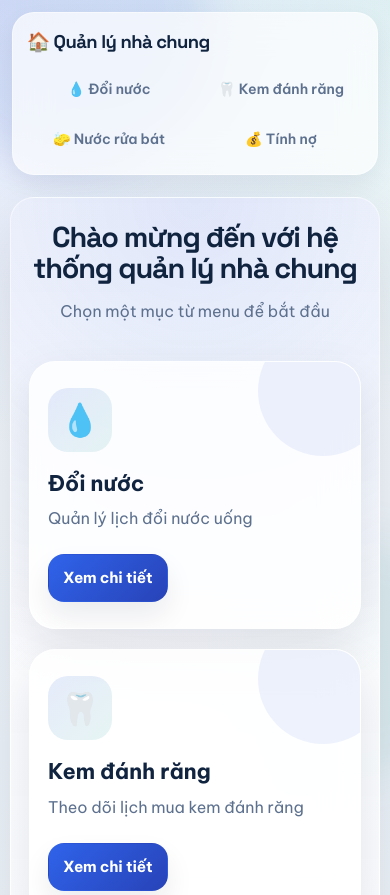
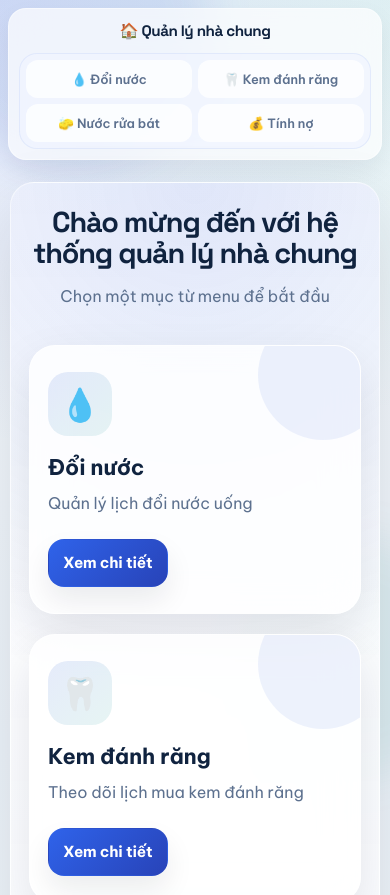
Before and after one commit to KyDung/QuanLiPhong, a website: page index.html in a window 390 px wide. Shown: the top 895 px of the page. Drawn offline with Linux system fonts and the light colour scheme.

Commit message:
Refine mobile nav and format debt amount inputs

```diff
--- a/styles.css
+++ b/styles.css
@@ -97,9 +97,7 @@ a {
 }
 
 header {
-  position: sticky;
-  top: 0;
-  z-index: 50;
+  position: relative;
   padding: 16px 16px 0;
 }
 
@@ -1177,6 +1175,10 @@ header {
 }
 
 @media (max-width: 640px) {
+  header {
+    padding: 10px 10px 0;
+  }
+
   .container,
   .debt-container {
     width: min(calc(100% - 20px), var(--container));
@@ -1185,19 +1187,30 @@ header {
   }
 
   .navbar {
-    gap: 12px;
+    gap: 10px;
+    padding: 12px;
+    border-radius: 20px;
   }
 
   .nav-brand {
     width: 100%;
   }
 
+  .nav-brand h2 {
+    font-size: 1rem;
+    text-align: center;
+  }
+
   .nav-menu {
     width: 100%;
     display: grid;
-    grid-template-columns: repeat(2, minmax(0, 1fr));
+    grid-template-columns: repeat(3, minmax(0, 1fr));
     justify-content: stretch;
-    gap: 8px;
+    gap: 6px;
+    padding: 6px;
+    border: 1px solid rgba(41, 86, 215, 0.08);
+    border-radius: 18px;
+    background: rgba(239, 244, 255, 0.7);
     overflow: visible;
   }
 
@@ -1208,17 +1221,19 @@ header {
   .nav-menu a {
     width: 100%;
     justify-content: center;
-    min-height: 42px;
-    padding: 8px 10px;
+    min-height: 38px;
+    padding: 7px 8px;
     white-space: normal;
     text-align: center;
-    line-height: 1.25;
-    font-size: 0.88rem;
-    border-radius: 14px;
+    line-height: 1.2;
+    font-size: 0.8rem;
+    border-radius: 12px;
+    box-shadow: none;
+    background: rgba(255, 255, 255, 0.78);
   }
 
   .nav-menu li:last-child:nth-child(odd) {
-    grid-column: 1 / -1;
+    grid-column: auto;
   }
 
   .welcome-section,
@@ -1276,6 +1291,23 @@ header {
 }
 
 @media (max-width: 440px) {
+  header {
+    padding: 8px 8px 0;
+  }
+
+  .navbar {
+    padding: 10px;
+    border-radius: 18px;
+  }
+
+  .nav-brand h2 {
+    font-size: 0.95rem;
+  }
+
+  .nav-menu {
+    grid-template-columns: repeat(2, minmax(0, 1fr));
+  }
+
   .page-header h1 {
     font-size: 1.8rem;
   }
```
Also changed, not shown: debt.html (+55 -8 lines).
